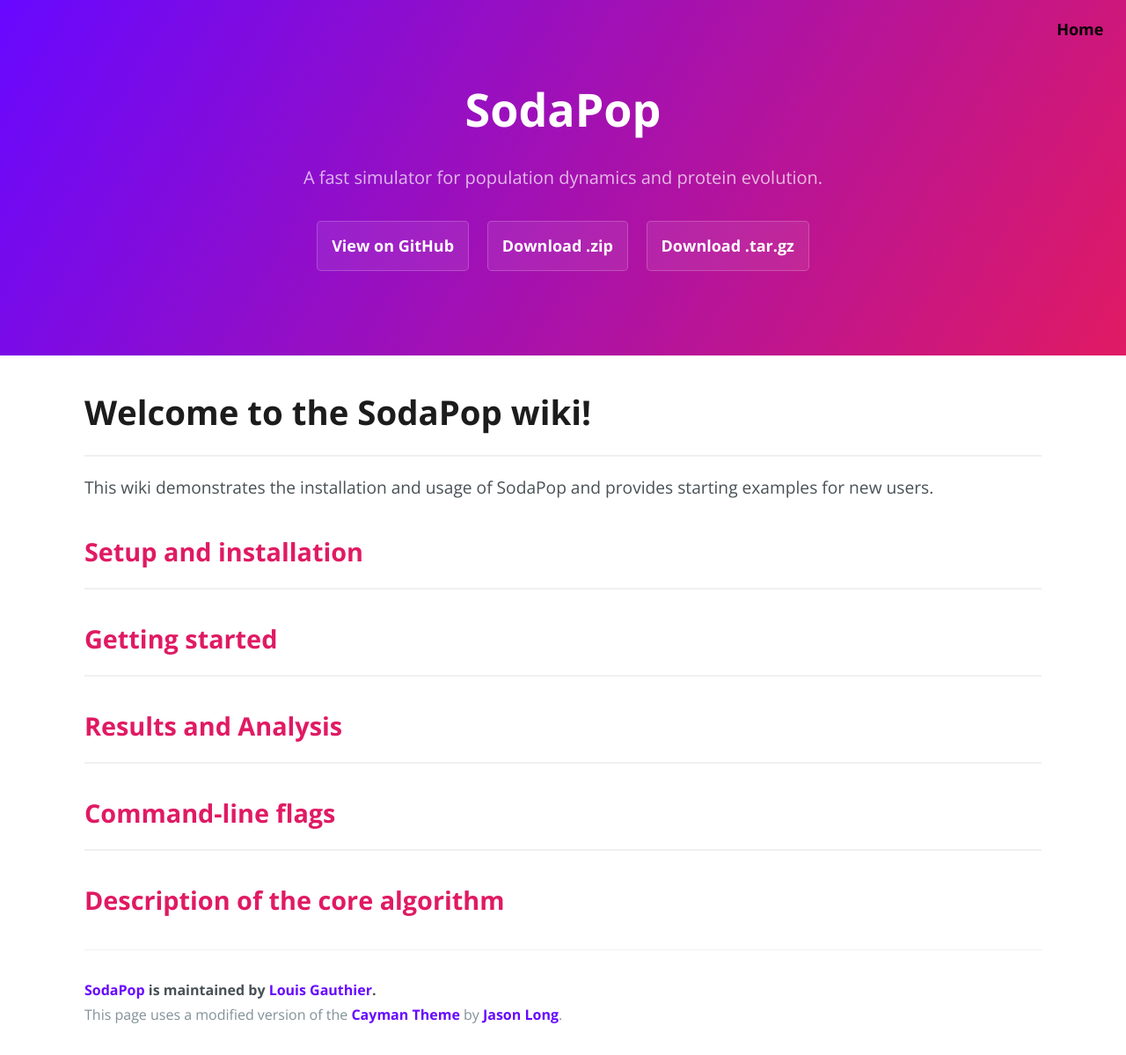
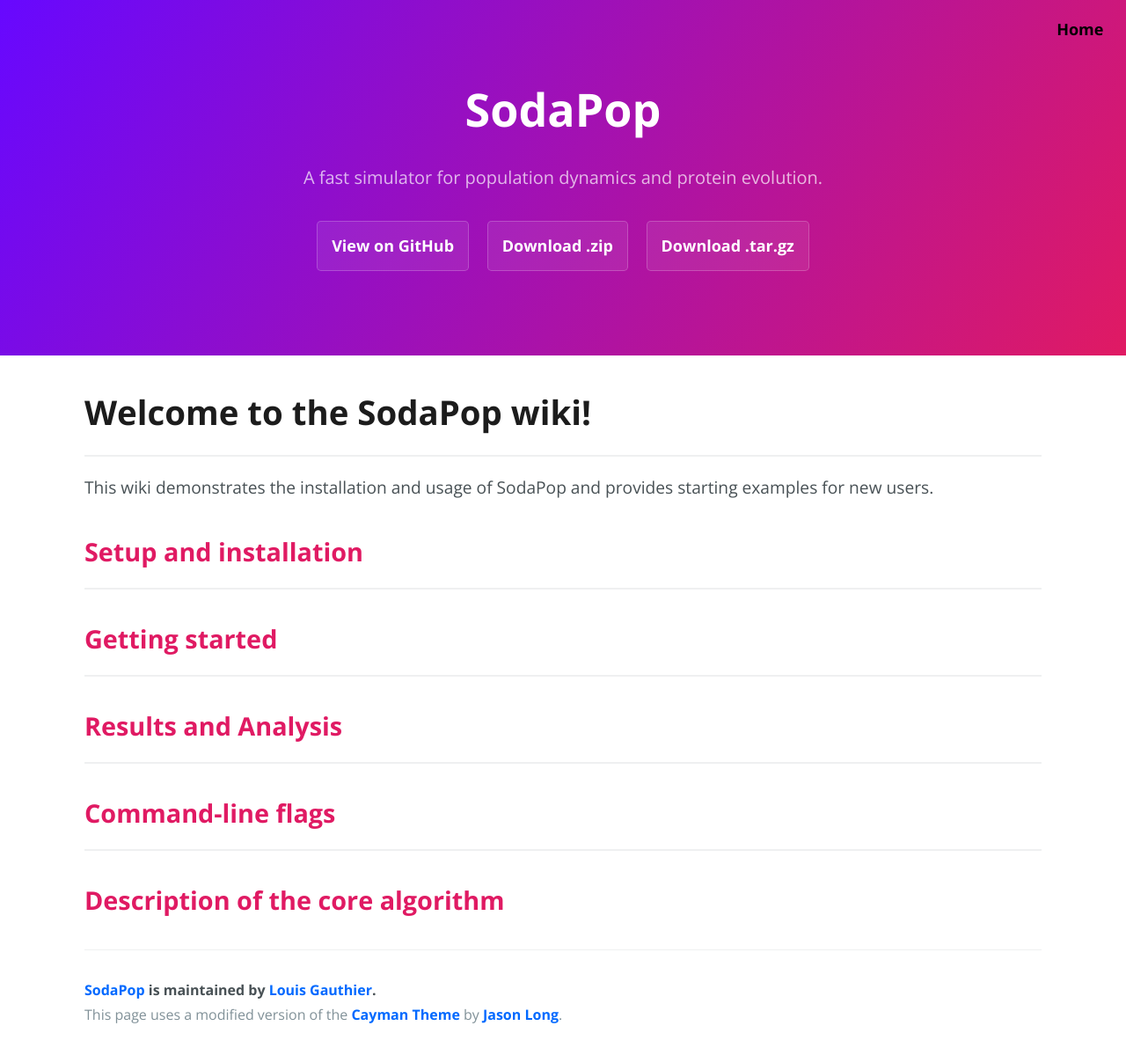
Before and after one commit to louisgt/SodaPop, a Jekyll site: the page built from index.md, in a window 1280 px wide. Shown: the whole page at 88% size. Built offline with Jekyll 4.4.1, drawn with Linux system fonts in a browser that asks for light colours.

Commit message:
Update page-footer.html

```diff
--- a/_includes/page-footer.html
+++ b/_includes/page-footer.html
@@ -1,4 +1,4 @@
 <footer class="site-footer">
-  <span class="site-footer-owner"><a href="https://github.com/louisgt/SodaPop"><span style="color: #6708FF">{{ site.title }}</span></a> is maintained by <a href="{{ site.author.url }}"><span style="color: #6708FF">{{ site.author.name }}</span></a>.</span>
-  <span class="site-footer-credits">This page uses a modified version of the <a href="https://github.com/jasonlong/cayman-theme"><span style="color: #6708FF">Cayman Theme</span></a> by <a href="https://github.com/jasonlong"><span style="color: #6708FF">Jason Long</span></a>.</span>
+  <span class="site-footer-owner"><a href="https://github.com/louisgt/SodaPop"><span style="color: #0069FF">{{ site.title }}</span></a> is maintained by <a href="{{ site.author.url }}"><span style="color: #0069FF">{{ site.author.name }}</span></a>.</span>
+  <span class="site-footer-credits">This page uses a modified version of the <a href="https://github.com/jasonlong/cayman-theme"><span style="color: #0069FF">Cayman Theme</span></a> by <a href="https://github.com/jasonlong"><span style="color: #0069FF">Jason Long</span></a>.</span>
 </footer>
```
